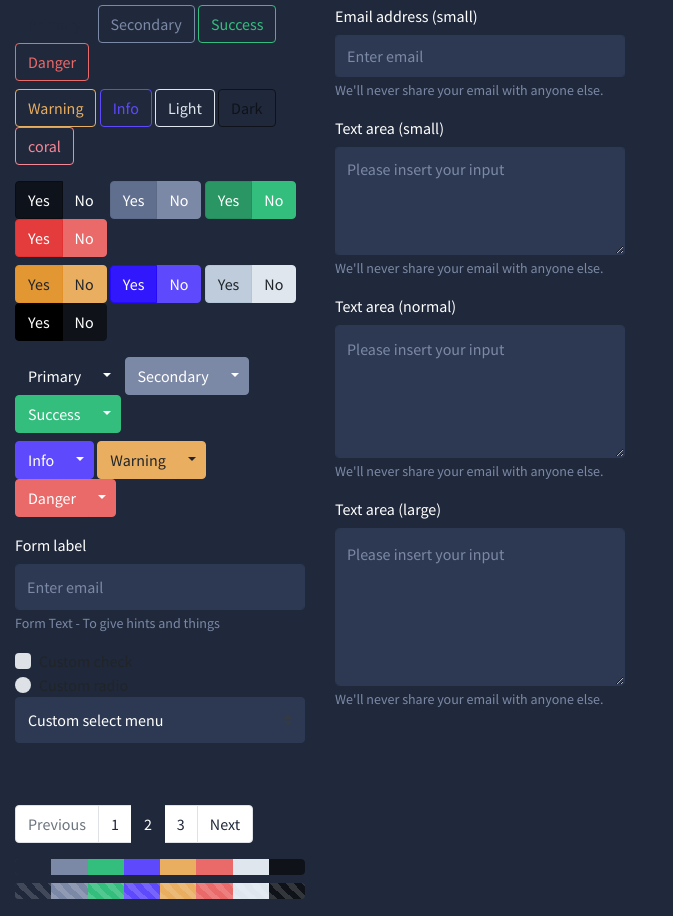
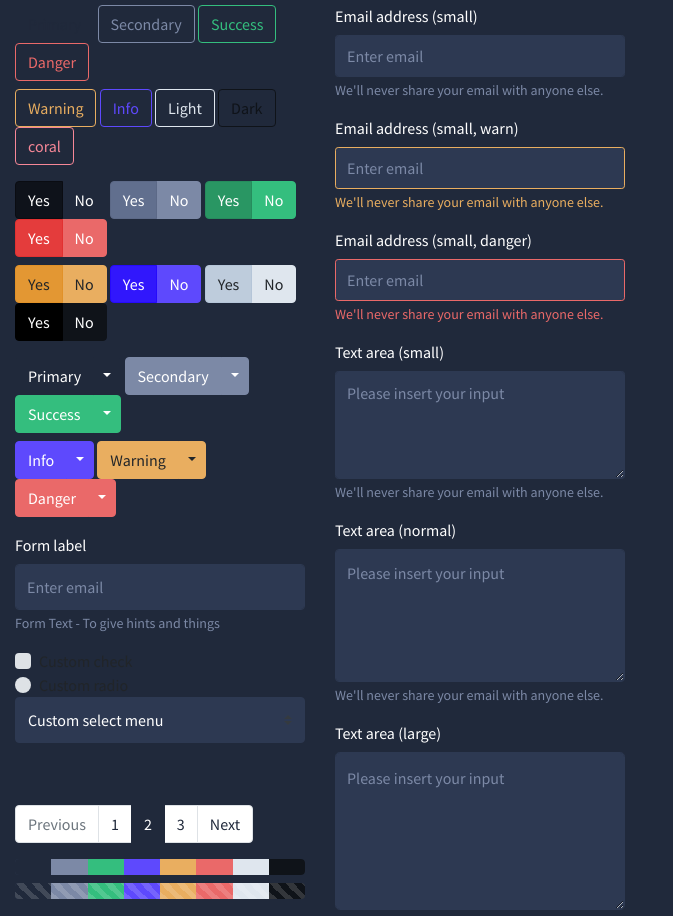
Before and after one commit to stagecast/web-styles, a website: page index.html in a window 1280 px wide. Shown: the part 3761-4677 px from the top of the page, without its empty margins (0-673 px from the left). Drawn offline with nearby package versions, Linux system fonts and the light colour scheme.

Commit message:
input, added more cases

```diff
--- a/index.html
+++ b/index.html
@@ -673,6 +673,16 @@
             <input type="email" class="form-control form-control-sm" id="exampleInputEmail1" aria-describedby="emailHelp" placeholder="Enter email">
             <small id="emailHelp" class="form-text text-muted">We'll never share your email with anyone else.</small>
           </div>
+          <div class="form-group">
+            <label for="exampleInputEmail1">Email address (small, warn)</label>
+            <input type="email" class="form-control form-control-sm border-warning" id="exampleInputEmail1" aria-describedby="emailHelp" placeholder="Enter email">
+            <small id="emailHelp" class="form-text text-warning">We'll never share your email with anyone else.</small>
+          </div>
+          <div class="form-group">
+            <label for="exampleInputEmail1">Email address (small, danger)</label>
+            <input type="email" class="form-control form-control-sm border-danger" id="exampleInputEmail1" aria-describedby="emailHelp" placeholder="Enter email">
+            <small id="emailHelp" class="form-text text-danger">We'll never share your email with anyone else.</small>
+          </div>
 
           <div class="form-group">
             <label for="exampleInputEmail1">Text area (small)</label>
@@ -681,7 +691,7 @@
           </div>
           <div class="form-group">
             <label for="exampleInputEmail1">Text area (normal)</label>
-            <textarea class="form-control form-control" rows="5" placeholder="Please insert your input"></textarea>
+            <textarea class="form-control" rows="5" placeholder="Please insert your input"></textarea>
             <small id="emailHelp" class="form-text text-muted">We'll never share your email with anyone else.</small>
           </div>
           <div class="form-group">
```
